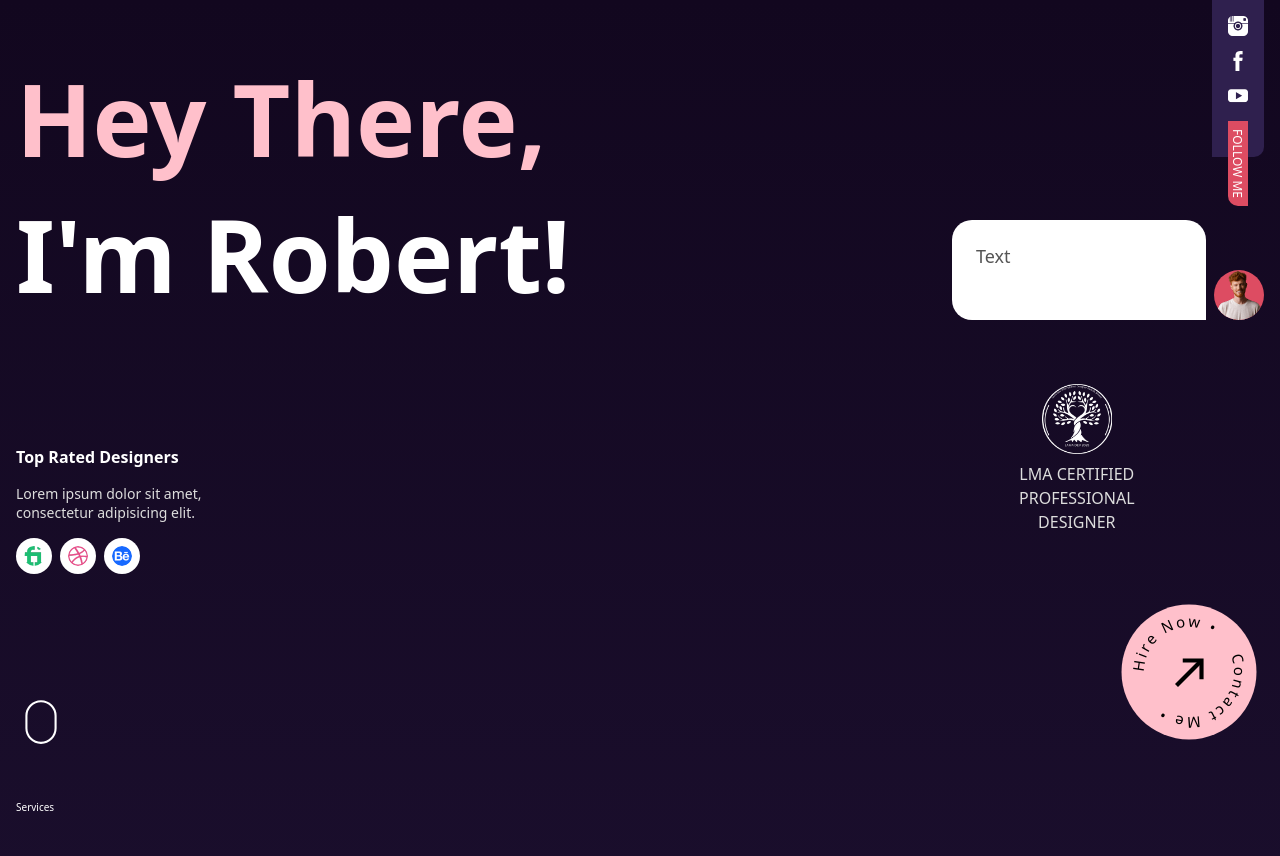
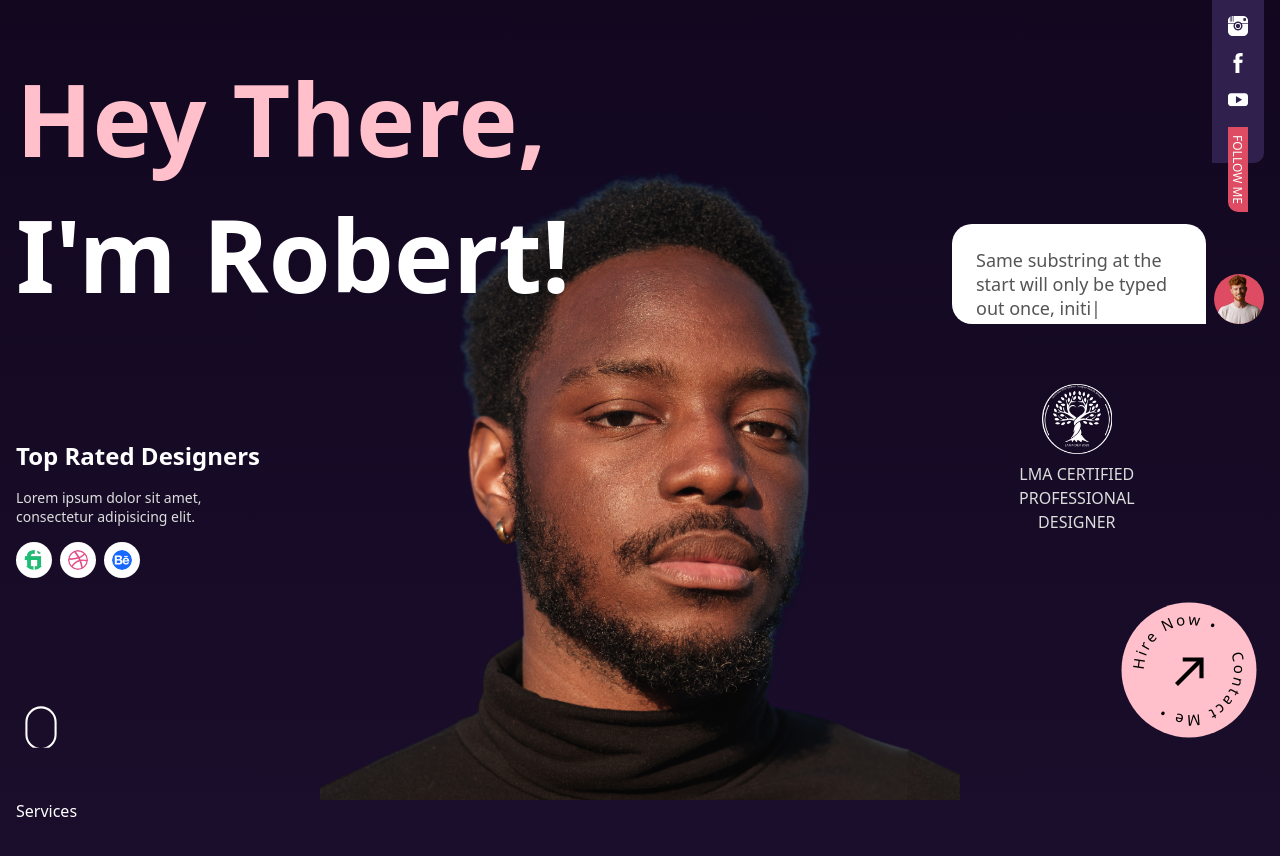
Before and after one commit to esteemayo/3d-portfolio, a React (Vite) app: page / in a window 1280 px wide. Shown: the top 856 px of the page. Built offline with nearby package versions, Linux system fonts and the light colour scheme.

Commit message:
feat: enhance Hero component with animations and add SpeechBubble functionality

```diff
--- a/src/components/hero/Hero.jsx
+++ b/src/components/hero/Hero.jsx
@@ -1,30 +1,79 @@
+import { motion } from 'motion/react';
 import SpeechBubble from '../speechBubble/SpeechBubble';
 
 import './Hero.scss';
+
+const awardVariants = {
+  initial: {
+    x: -100,
+    opacity: 0,
+  },
+  animate: {
+    x: 0,
+    opacity: 1,
+    transition: {
+      duration: 1,
+      staggerChildren: 0.2,
+    },
+  },
+};
+
+const followVariants = {
+  initial: {
+    y: -100,
+    opacity: 0,
+  },
+  animate: {
+    y: 0,
+    opacity: 1,
+    transition: {
+      duration: 1,
+      staggerChildren: 0.2,
+    },
+  },
+};
 
 const Hero = () => {
   return (
     <div className='hero'>
       <div className='hero__section hero__left'>
-        <h1 className='hero__left--title'>
-          Hey There, <br /> <span>I&apos;m Robert!</span>
-        </h1>
+        <motion.h1
+          initial={{ y: -100, opacity: 0 }}
+          animate={{ y: 0, opacity: 1 }}
+          transition={{ duration: 1 }}
+          className='hero__left--title'
+        >
+          Hey There, <br />
+          <span>I&apos;m Robert!</span>
+        </motion.h1>
 
-        <div className='hero__awards'>
-          <h2 className='hero__awards--heading'>Top rated designers</h2>
+        <motion.div
+          variants={awardVariants}
+          initial='initial'
+          animate='animate'
+          className='hero__awards'
+        >
+          <motion.h2 variants={awardVariants} className='hero__awards--heading'>
+            Top rated designers
+          </motion.h2>
 
-          <p className='hero__awards--desc'>
+          <motion.p variants={awardVariants} className='hero__awards--desc'>
             Lorem ipsum dolor sit amet, consectetur adipisicing elit.
-          </p>
+          </motion.p>
 
-          <div className='hero__awards--list'>
-            <img src='/award1.png' alt='' />
-            <img src='/award2.png' alt='' />
-            <img src='/award3.png' alt='' />
-          </div>
-        </div>
+          <motion.div variants={awardVariants} className='hero__awards--list'>
+            <motion.img variants={awardVariants} src='/award1.png' alt='' />
+            <motion.img variants={awardVariants} src='/award2.png' alt='' />
+            <motion.img variants={awardVariants} src='/award3.png' alt='' />
+          </motion.div>
+        </motion.div>
 
-        <a href='#services' className='hero__scroll'>
+        <motion.a
+          animate={{ y: [0, 5], opacity: [0, 1, 0] }}
+          transition={{ repeat: Infinity, duration: 4, ease: 'easeInOut' }}
+          href='#services'
+          className='hero__scroll'
+        >
           <svg
             width='50px'
             height='50px'
@@ -35,31 +84,41 @@ const Hero = () => {
             aria-hidden='true'
             focusable='false'
           >
-            <path
+            <motion.path
+              animate={{ y: [0, 5] }}
+              transition={{ repeat: Infinity, duration: 4, ease: 'easeInOut' }}
               d='M5 9C5 5.13401 8.13401 2 12 2C15.866 2 19 5.13401 19 9V15C19 18.866 15.866 22 12 22C8.13401 22 5 18.866 5 15V9Z'
               stroke='white'
               strokeWidth='1'
             />
           </svg>
-        </a>
+        </motion.a>
       </div>
 
       <div className='hero__section hero__right'>
-        <div className='hero__right--follow'>
-          <a href='/'>
+        <motion.div
+          variants={followVariants}
+          initial='initial'
+          animate='animate'
+          className='hero__right--follow'
+        >
+          <motion.a variants={followVariants} href='/'>
             <img src='/instagram.png' alt='' />
-          </a>
-          <a href=''>
+          </motion.a>
+          <motion.a variants={followVariants} href=''>
             <img src='/facebook.png' alt='' />
-          </a>
-          <a href=''>
+          </motion.a>
+          <motion.a variants={followVariants} href=''>
             <img src='/youtube.png' alt='' />
-          </a>
+          </motion.a>
 
-          <div className='hero__text-container'>
+          <motion.div
+            variants={followVariants}
+            className='hero__text-container'
+          >
             <div className='hero__text-container--text'>Follow me</div>
-          </div>
-        </div>
+          </motion.div>
+        </motion.div>
 
         <SpeechBubble />
 
@@ -117,6 +176,11 @@ const Hero = () => {
           </div>
         </a>
       </div>
+      <div className='hero__bg'>
+        <div className='hero__bg--img'>
+          <img src='/hero.png' alt='image' />
+        </div>
+      </div>
     </div>
   );
 };
--- a/src/components/hero/Hero.scss
+++ b/src/components/hero/Hero.scss
@@ -28,8 +28,8 @@
     width: 30%;
 
     &--heading {
+      width: max-content;
       text-transform: capitalize;
-      font-size: 1.6rem;
     }
 
     &--desc {
@@ -82,7 +82,7 @@
       text-transform: capitalize;
       text-align: center;
       font-weight: 300;
-      font-size: 1.6rem;
+
       color: #ddd;
       line-height: 2.4rem;
 
@@ -146,4 +146,29 @@
     align-items: center;
     justify-content: center;
   }
+
+  &__bg {
+    position: absolute;
+    width: 100%;
+    height: 100%;
+    top: 0;
+    left: 0;
+    z-index: -1;
+
+    &--img {
+      position: absolute;
+      bottom: 0;
+      right: 0;
+      left: 0;
+      margin: auto;
+      width: max-content;
+      height: 80%;
+
+      img {
+        width: 100%;
+        height: 100%;
+        object-fit: cover;
+      }
+    }
+  }
 }
--- a/src/components/speechBubble/SpeechBubble.jsx
+++ b/src/components/speechBubble/SpeechBubble.jsx
@@ -1,9 +1,26 @@
+import { TypeAnimation } from 'react-type-animation';
+
 import './SpeechBubble.scss';
 
 const SpeechBubble = () => {
   return (
     <div className='speech-bubble'>
-      <div className='speech-bubble__text'>Text</div>
+      <div className='speech-bubble__text'>
+        <TypeAnimation
+          sequence={[
+            1000,
+            'Same substring at the start will only be typed out once, initially',
+            1000,
+            'Lorem ipsum dolor sit amet, consectetur adipisicing elit.',
+            1000,
+          ]}
+          wrapper='span'
+          speed={40}
+          deletionSpeed={60}
+          repeat={Infinity}
+        />
+      </div>
+
       <img src='/man.png' alt='avatar' className='speech-bubble__img' />
     </div>
   );
--- a/src/index.scss
+++ b/src/index.scss
@@ -13,6 +13,7 @@ html {
 }
 
 body {
+  font-size: 1.6rem;
   background: linear-gradient(to bottom, #12071f, #2f204e);
   color: #fff;
   font-family: system-ui, -apple-system, BlinkMacSystemFont, 'Segoe UI', Roboto,
```
